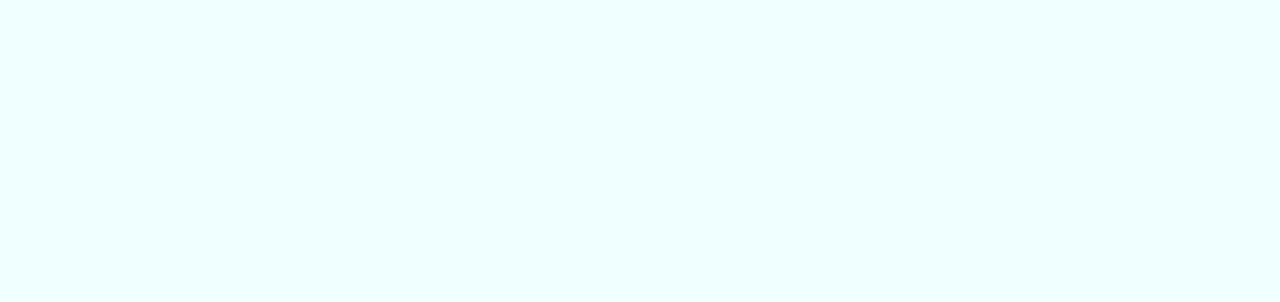
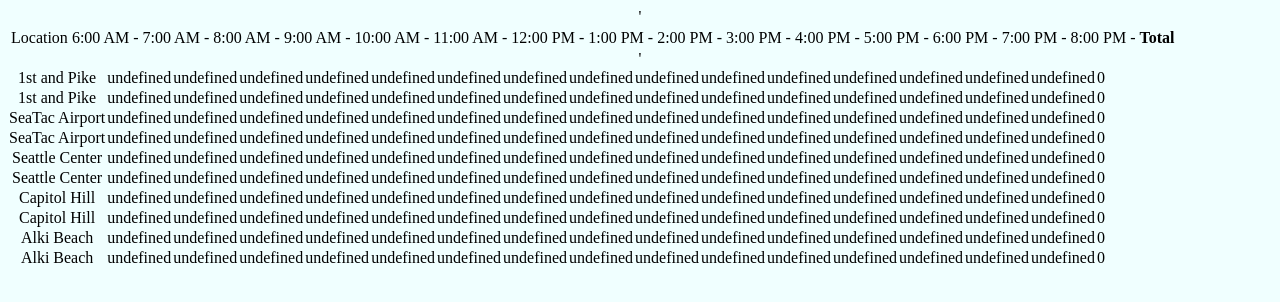
Before and after one commit to zJaredKhan/cookie_stand, a plain HTML site: page sales.html in a window 1280 px wide. Drawn offline with Linux system fonts and the light colour scheme.

Commit message:
got the heading row to render

```diff
--- a/backup.js
+++ b/backup.js
@@ -3,8 +3,6 @@
 // Global Variables
 var hoursOpen = ['6:00 AM - ', '7:00 AM - ', '8:00 AM - ', '9:00 AM - ', '10:00 AM - ', '11:00 AM - ', '12:00 PM - ', '1:00 PM - ', '2:00 PM - ', '3:00 PM - ', '4:00 PM - ', '5:00 PM - ', '6:00 PM - ', '7:00 PM - ', '8:00 PM - '];
 var franchiseLocations = [];
-var salesTable = document.getElementById('salesTable');
-var salesInput = document.getElementById('salesInput');
 
 //constructing the franchies
 var pikePlace = franchiseLocations.push (new Franchise('1st and Pike',23,65,6.3,hoursOpen));
@@ -21,8 +19,9 @@ function Franchise(name,min,max,avgCookiesPerSale,hoursOpen){
   this.max = max;
   this.avgCookiesPerSale = avgCookiesPerSale;
   this.cookiesSoldEachHour = [];
-  this.cookiesSum = [],
+  this.cookiesSum = 0,
   this.hoursOpen = hoursOpen;
+  franchiseLocations.push(this);
 
   // this.calculateCookiesSoldEachHours = calculateCookiesSoldEachHours;
   // this.calculateCustomersPerHours = calculateCustomersPerHours;
@@ -47,3 +46,52 @@ Franchise.prototype.calculateCookiesSoldEachHours = function() {
   const sum = this.cookiesSum.reduce((total, amount) => total + amount);
   this.cookiesSoldEachHour.push('Total : ' + sum + ' cookies sold');
 };
+
+Franchise.prototype.render = function() {
+  var storeSection = document.getElementById('div1table');
+  var row = document.createElement('tr');
+  var td = document.createElement('td');
+  td.innerHTML = this.name;
+  row.appendChild(td);
+
+  for (var i = 0; i < 15; i++) {
+    var tdHourly = document.createElement('td');
+    tdHourly.innerHTML = this.cookiesSoldEachHour[i];
+    row.appendChild(tdHourly);
+  }
+
+  var total = document.createElement('td');
+  total.innerHTML = this.cookiesSum;
+  row.appendChild(total);
+
+  storeSection.appendChild(row);
+};
+
+function generateTableHeading(){
+  var storeSection = document.getElementById('franchiseLocations');
+  var thead = document.createElement('thead');
+  storeSection.appendChild(thead);
+  var row = document.createElement('tr');
+  thead.appendChild(row);
+  var td = document.createElement('td');
+  td.innerHTML = "Location";
+  row.appendChild(td);
+
+  for (var i = 0; i < 15; i++) {
+    var td = document.createElement('td');
+    td.innerHTML = hoursOpen[i];
+    row.appendChild(td);
+  }
+
+  var tdTotal = document.createElement('th');
+  tdTotal.textContent = "test";
+  tdTotal.innerHTML = "Total";
+  row.appendChild(tdTotal);
+  storeSection.appendChild(row);
+}
+
+generateTableHeading();
+
+franchiseLocations.forEach(function(name){
+  name.render();
+});
--- a/sales.html
+++ b/sales.html
@@ -11,7 +11,8 @@
 
 <body>
 
-<div id= "div1table">
+<div id= "div1table">'
+    <table id="franchiseLocations"></table>'
 </div>
 
 <script src="backup.js"></script>
```
